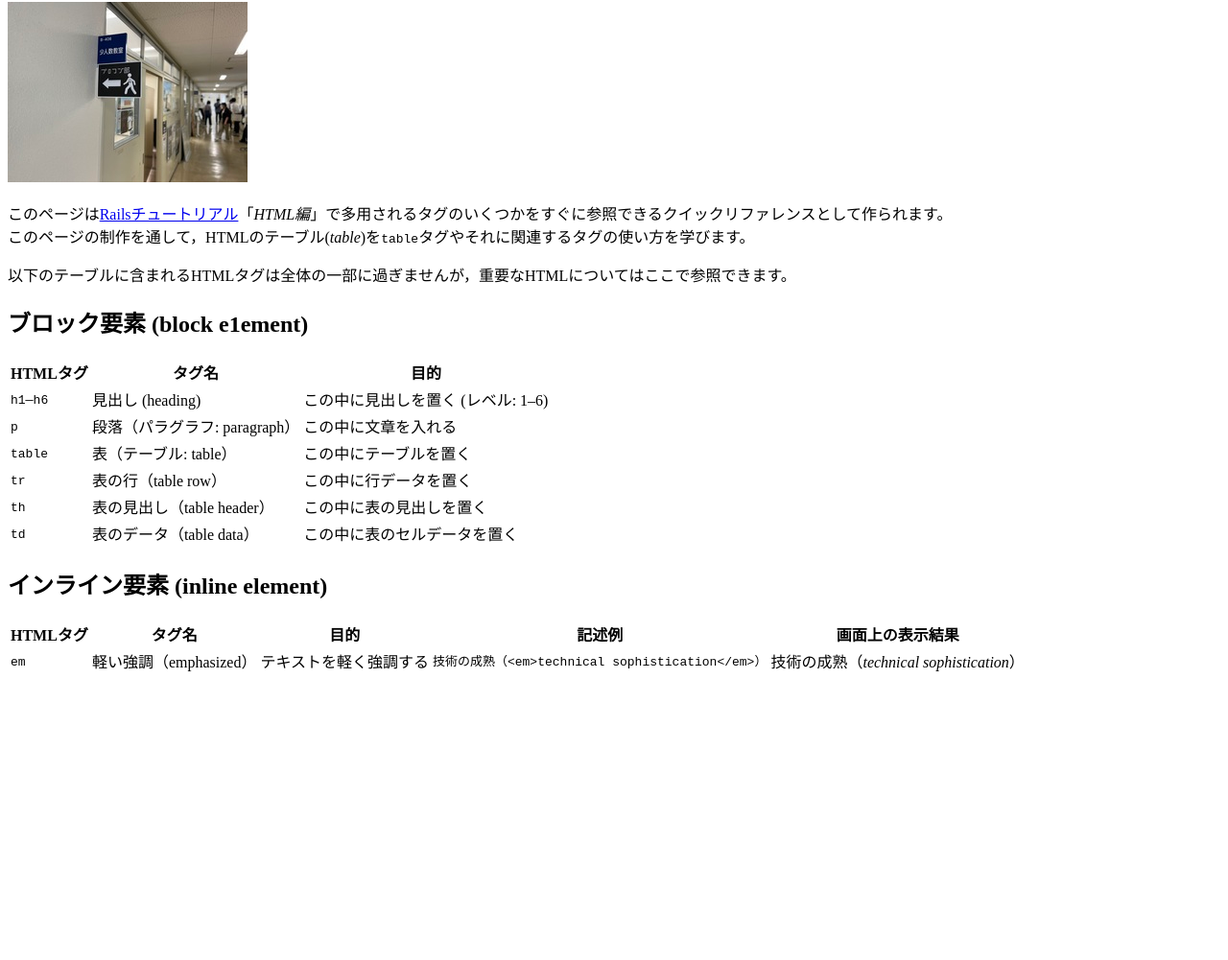
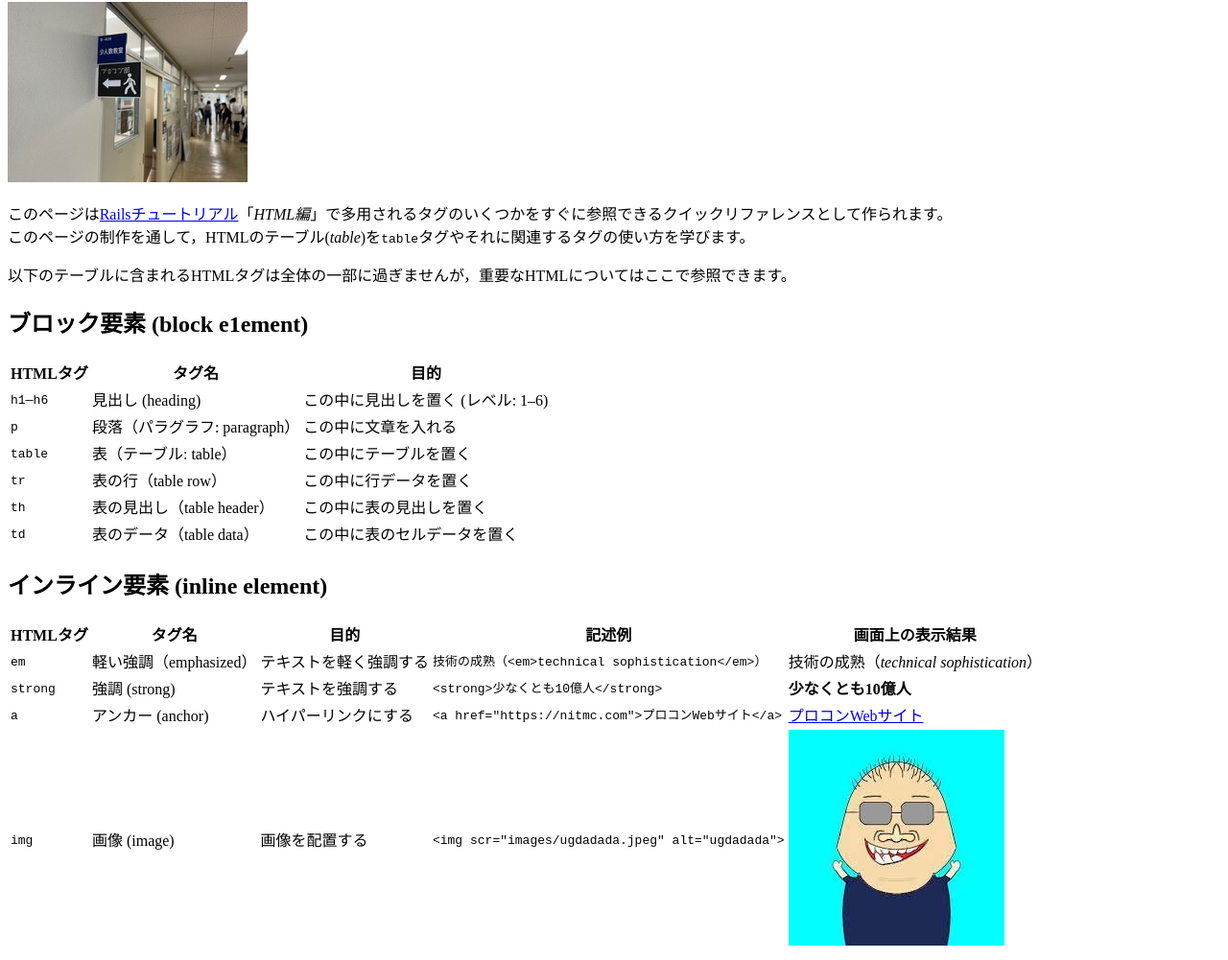
Before and after one commit to s-hirata0831/html_begin01, a plain HTML site: page tags.html in a window 1280 px wide. Shown: the part 87-1088 px from the top of the page at 96% size. Before the commit the page ends 800 px from the top, so only its background shows below. Drawn offline with Linux system fonts and the light colour scheme.

Commit message:
complete tags.html

```diff
--- a/tags.html
+++ b/tags.html
@@ -74,6 +74,37 @@
                 <td><code>技術の成熟（&lt;em&gt;technical sophistication&lt;/em&gt;）</code></td>
                 <td>技術の成熟（<em>technical sophistication</em>）</td>
             </tr>
+            <tr>
+                <td><code>strong</code></td>
+                <td>強調 (strong)</td>
+                <td>テキストを強調する</td>
+                <td>
+                    <code>&lt;strong&gt;少なくとも10億人&lt;/strong&gt;</code>
+                </td>
+                <td><strong>少なくとも10億人</strong></td>
+            </tr>
+            <tr>
+                <td><code>a</code></td>
+                <td>アンカー (anchor)</td>
+                <td>ハイパーリンクにする</td>
+                <td>
+                    <code>
+                        &lt;a href="https://nitmc.com"&gt;プロコンWebサイト&lt;/a&gt;
+                    </code>
+                </td>
+                <td><a href="https://nitmc.com">プロコンWebサイト</a></td>
+            </tr>
+            <tr>
+                <td><code>img</code></td>
+                <td>画像 (image)</td>
+                <td>画像を配置する</td>
+                <td>
+                    <code>
+                        &lt;img scr="images/ugdadada.jpeg" alt="ugdadada"&gt;
+                    </code>
+                </td>
+                <td><img src="images/ugdadada.jpeg" alt="ugdadada"></td>
+            </tr>
         </table>
     </body>
 </html>
```
